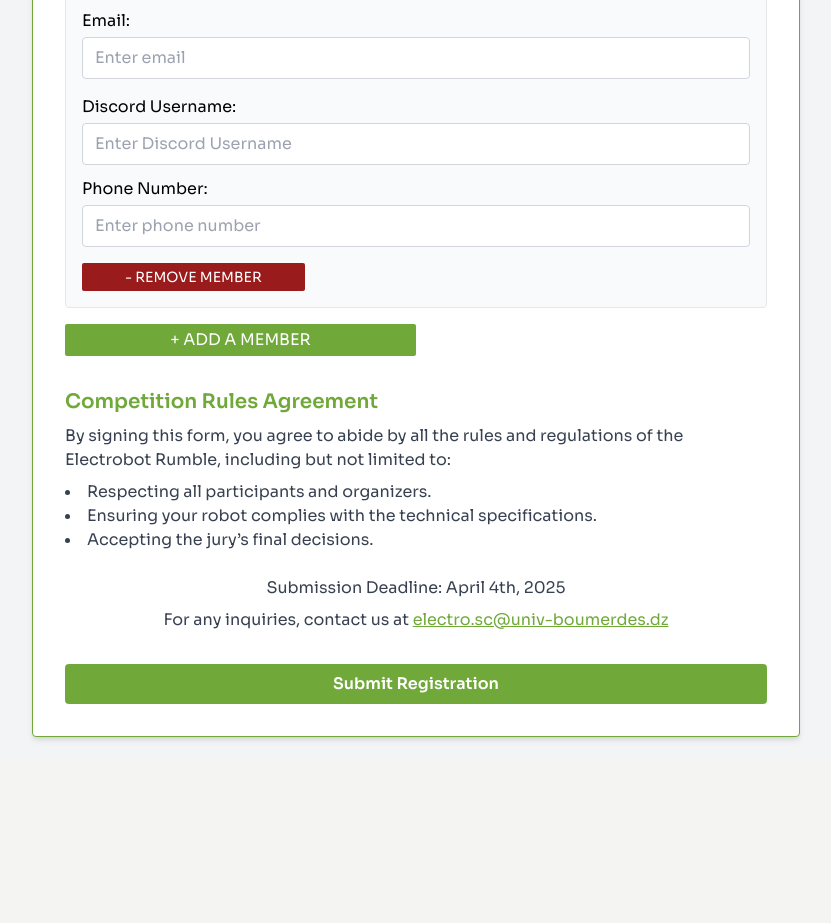
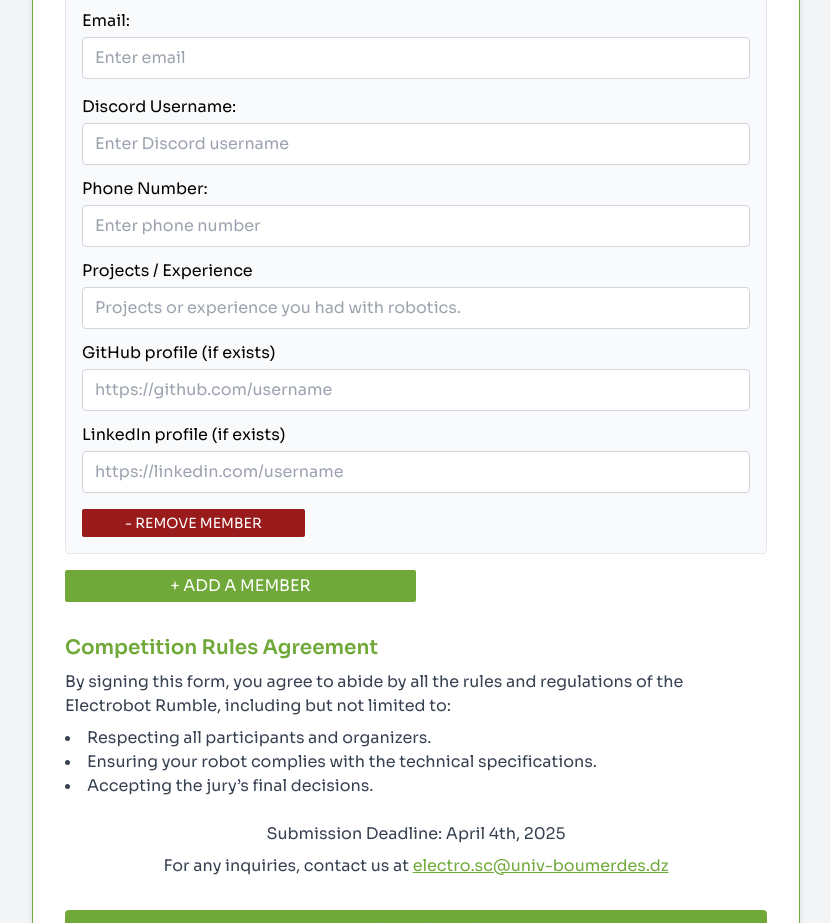
Before and after one commit to akram-aki/electro_website_v3, a React (Vite) app: page /electrobot-rumble in a window 1280 px wide. Shown: the part 1200-2123 px from the top of the page, without its empty margins (224-1055 px from the left). Before the commit the page ends 2001 px from the top, so only its background shows below. Built offline with nearby package versions, Linux system fonts and the light colour scheme; no server answers.

Commit message:
added github/linkedin field in form

```diff
--- a/src/pages/AdminPanel.jsx
+++ b/src/pages/AdminPanel.jsx
@@ -146,6 +146,15 @@
                                                                 <p>
                                                                     <strong>Student ID:</strong> {member.studentId}
                                                                 </p>
+                                                                <p>
+                                                                    <strong>Projects/Experience:</strong> {member.projects || 'N/A'}
+                                                                </p>
+                                                                <p>
+                                                                    <strong>GitHub:</strong> {member.github || 'N/A'}
+                                                                </p>
+                                                                <p>
+                                                                    <strong>LinkedIn:</strong> {member.linkedin || 'N/A'}
+                                                                </p>
                                                             </li>
                                                         ))}
                                                     </ul>
--- a/src/pages/ElectroBotRumble.jsx
+++ b/src/pages/ElectroBotRumble.jsx
@@ -14,7 +14,16 @@
     });
 
     const [members, setMembers] = useState([
-        { fullName: '', studentId: '', email: '', phone: '', discordUsername: '' },
+        {
+            fullName: '',
+            studentId: '',
+            email: '',
+            phone: '',
+            discordUsername: '',
+            projects: '',
+            github: '',
+            linkedin: '',
+        },
     ]);
 
     const [signature, setSignature] = useState('');
@@ -23,7 +32,7 @@
     const [studentIDs, setStudentIDs] = useState(null);
 
     const addMember = () => {
-        // Check if any existing member has an empty field
+        // Check if any existing member has an empty required field
         const allFilled = members.every(member =>
             member.fullName.trim() !== "" &&
             member.studentId.trim() !== "" &&
@@ -33,13 +42,25 @@
         );
 
         if (!allFilled) {
-            alert("Please fill in all fields before adding a new member.");
+            alert("Please fill in all required fields before adding a new member.");
             return;
         }
 
         // Add a new empty member (limit to 4)
         if (members.length < 4) {
-            setMembers([...members, { fullName: "", studentId: "", email: "", discordUsername: "", phone: "" }]);
+            setMembers([
+                ...members,
+                {
+                    fullName: "",
+                    studentId: "",
+                    email: "",
+                    discordUsername: "",
+                    phone: "",
+                    projects: "",
+                    github: "",
+                    linkedin: "",
+                }
+            ]);
         }
     };
 
@@ -224,18 +245,18 @@
                                     required
                                     className="w-full px-3 py-2 border border-gray-300 rounded focus:outline-none focus:border-[#70a939]"
                                 />
+                            </div>
                             <div className="mt-4">
                                 <label className="block mb-1">Discord Username:</label>
                                 <input
-                                        type="tel"
+                                    type="text"
                                     name="discordUsername"
                                     value={member.discordUsername}
                                     onChange={(e) => handleMemberChange(e, index)}
-                                        placeholder="Enter Discord Username"
+                                    placeholder="Enter Discord username"
                                     required
                                     className="w-full px-3 py-2 border border-gray-300 rounded focus:outline-none focus:border-[#70a939]"
                                 />
-                                </div>
                             </div>
                             <div className="mt-3">
                                 <label className="block mb-1">Phone Number:</label>
@@ -249,9 +270,41 @@
                                     className="w-full px-3 py-2 border border-gray-300 rounded focus:outline-none focus:border-[#70a939]"
                                 />
                             </div>
+                            <div className="mt-3">
+                                <label className="block mb-1">Projects / Experience</label>
+                                <input
+                                    type="text"
+                                    name="projects"
+                                    value={member.projects || ''}
+                                    onChange={(e) => handleMemberChange(e, index)}
+                                    placeholder="Projects or experience you had with robotics."
+                                    className="w-full px-3 py-2 border border-gray-300 rounded focus:outline-none focus:border-[#70a939]"
+                                />
+                            </div>
+                            <div className="mt-3">
+                                <label className="block mb-1">GitHub profile (if exists)</label>
+                                <input
+                                    type="text"
+                                    name="github"
+                                    value={member.github || ''}
+                                    onChange={(e) => handleMemberChange(e, index)}
+                                    placeholder="https://github.com/username"
+                                    className="w-full px-3 py-2 border border-gray-300 rounded focus:outline-none focus:border-[#70a939]"
+                                />
+                            </div>
+                            <div className="mt-3">
+                                <label className="block mb-1">LinkedIn profile (if exists)</label>
+                                <input
+                                    type="text"
+                                    name="linkedin"
+                                    value={member.linkedin || ''}
+                                    onChange={(e) => handleMemberChange(e, index)}
+                                    placeholder="https://linkedin.com/username"
+                                    className="w-full px-3 py-2 border border-gray-300 rounded focus:outline-none focus:border-[#70a939]"
+                                />
+                            </div>
                             <button
                                 type="button"
-
                                 className="mt-4 rounded-sm bg-red-800 w-full sm:w-1/3 py-1 text-white text-sm"
                                 onClick={() => removeMember(index)}
                             >
```
Lines whose indentation alone changed are shown as unchanged.
